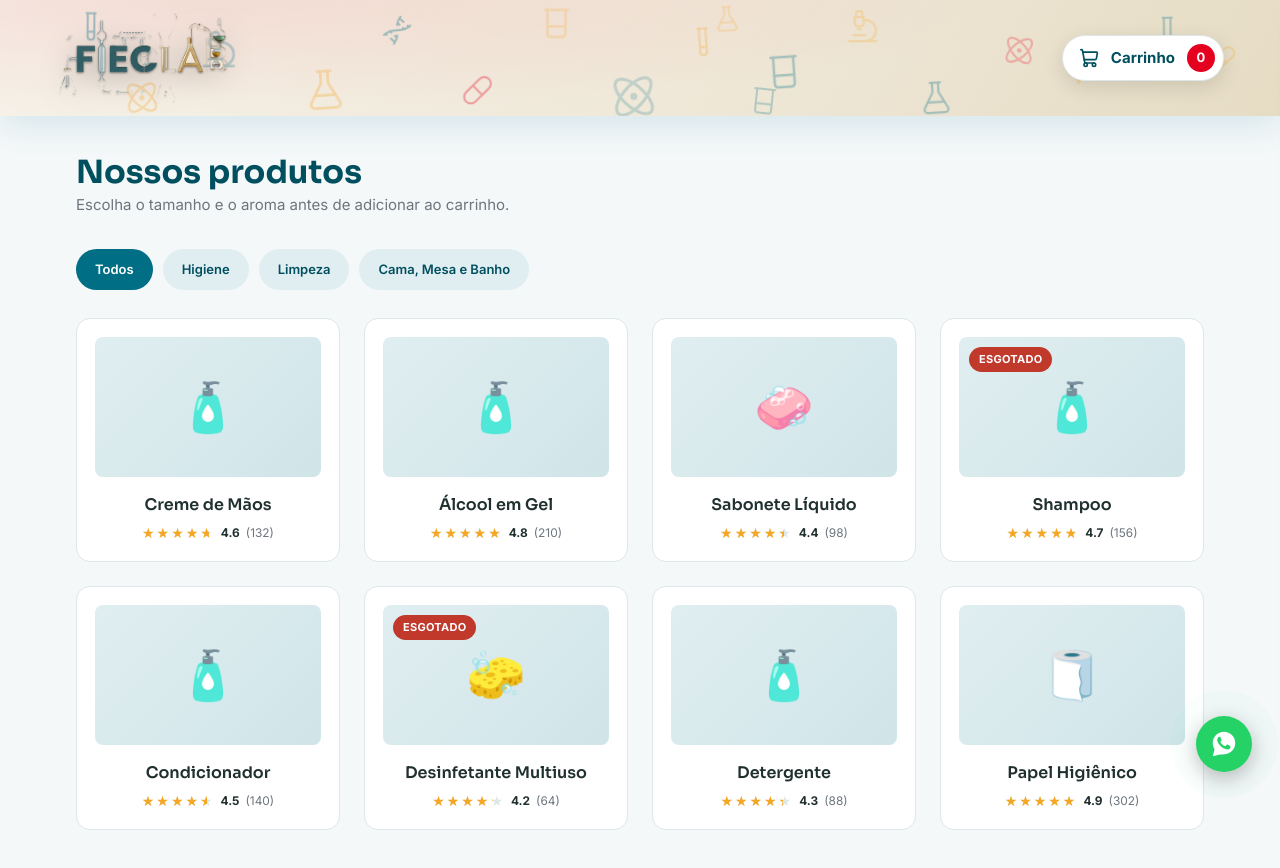
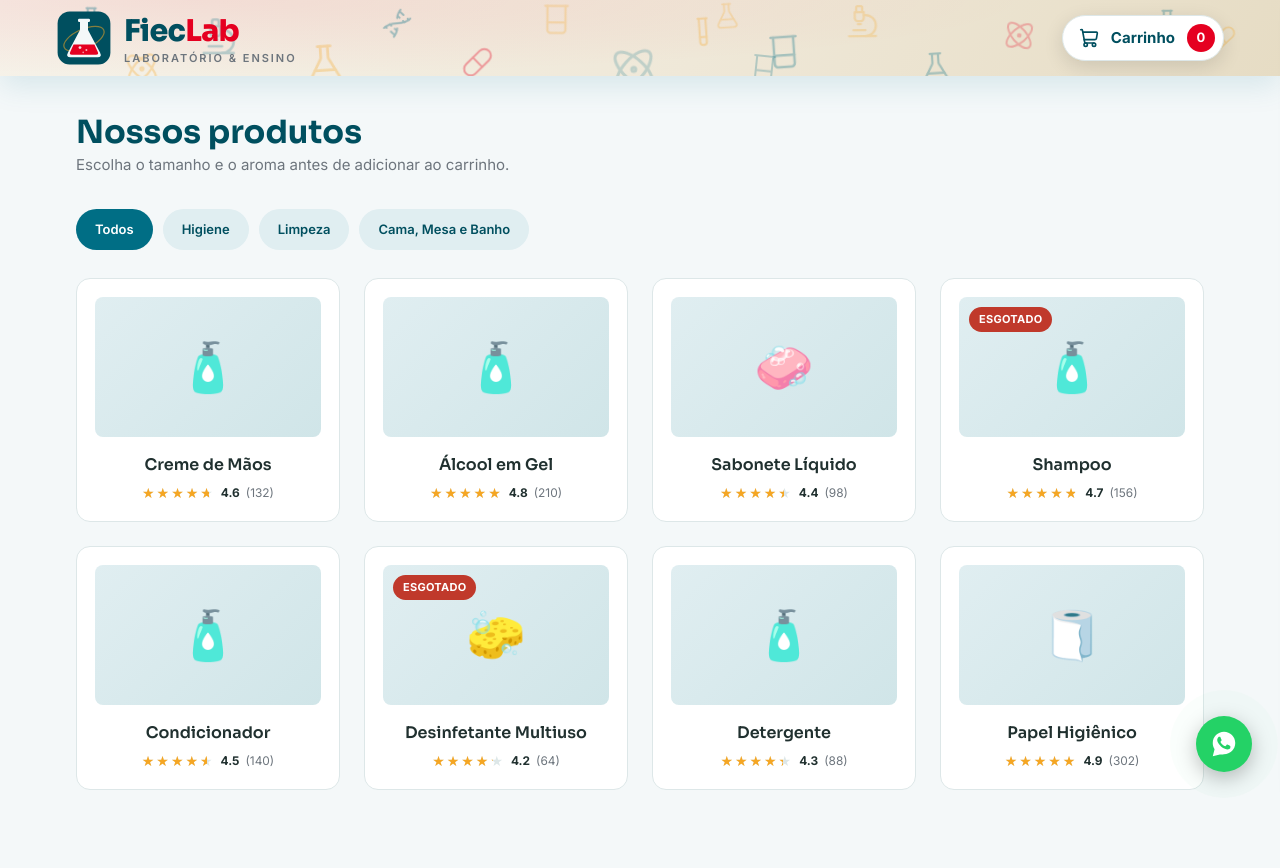
Before and after one commit to jefferson35320-tech/fieclab-frontend, a React (Create React App) app: page / in a window 1280 px wide. Shown: the top 868 px of the page. Built offline with nearby package versions, Linux system fonts and the light colour scheme.

Commit message:
ALteração do nome da logo

```diff
--- a/src/components/Header.js
+++ b/src/components/Header.js
@@ -8,6 +8,7 @@ import {
   Dna,
   ShoppingCart,
 } from "lucide-react";
+import Logo from "./Logo";
 
 const FLOATING_ICONS = [
   { Icon: TestTube, top: "12%", left: "6%", size: "h-8 w-8", duration: "6s", delay: "0s", opacity: "opacity-35", color: "text-primary" },
@@ -50,12 +51,8 @@ function Header({ cartCount, toggleCart }) {
         ))}
       </div>
 
-      <div className="relative z-10 flex items-center">
-        <img
-          src="/logo-fieclab.png"
-          alt="FiecLab"
-          className="h-16 w-auto object-contain sm:h-24 [filter:drop-shadow(0_1px_1px_rgba(0,0,0,0.4))_drop-shadow(0_6px_14px_rgba(0,0,0,0.28))]"
-        />
+      <div className="relative z-10">
+        <Logo />
       </div>
 
       <button
--- /dev/null
+++ b/src/components/Logo.js
@@ -0,0 +1,50 @@
+function Logo({ className = "" }) {
+  return (
+    <div className={`flex items-center gap-3 ${className}`}>
+      {/* Selo com frasco + órbita — marca autoral do FiecLab */}
+      <svg
+        viewBox="0 0 140 140"
+        className="h-11 w-11 shrink-0 sm:h-14 sm:w-14"
+        aria-hidden="true"
+      >
+        <rect x="4" y="4" width="132" height="132" rx="30" fill="#004f5f" />
+        <ellipse
+          cx="70"
+          cy="72"
+          rx="54"
+          ry="24"
+          fill="none"
+          stroke="#f5a623"
+          strokeWidth="3"
+          opacity="0.55"
+          transform="rotate(-24 70 72)"
+        />
+        <rect x="60" y="26" width="20" height="26" rx="3" fill="#f4f8f9" />
+        <rect x="55" y="22" width="30" height="8" rx="3" fill="#f4f8f9" />
+        <path
+          d="M60 50 L80 50 L110 106 Q116 118 104 118 L36 118 Q24 118 30 106 Z"
+          fill="#f4f8f9"
+        />
+        <path
+          d="M44 86 L96 86 L104 104 Q108 112 100 112 L40 112 Q32 112 36 104 Z"
+          fill="#e50020"
+        />
+        <circle cx="60" cy="94" r="3.5" fill="#ffffff" opacity="0.85" />
+        <circle cx="76" cy="100" r="2.5" fill="#ffffff" opacity="0.7" />
+        <circle cx="68" cy="106" r="2" fill="#ffffff" opacity="0.6" />
+      </svg>
+
+      <div className="flex flex-col leading-none">
+        <span className="font-display text-2xl font-extrabold tracking-tight sm:text-3xl">
+          <span className="text-primary-dark">Fiec</span>
+          <span className="text-accent">Lab</span>
+        </span>
+        <span className="mt-1 hidden font-body text-[11px] font-semibold uppercase tracking-[0.18em] text-muted sm:block">
+          Laboratório &amp; Ensino
+        </span>
+      </div>
+    </div>
+  );
+}
+
+export default Logo;
```
Also changed, not shown: 1 other file (tests, documents, lock files or other folders).
